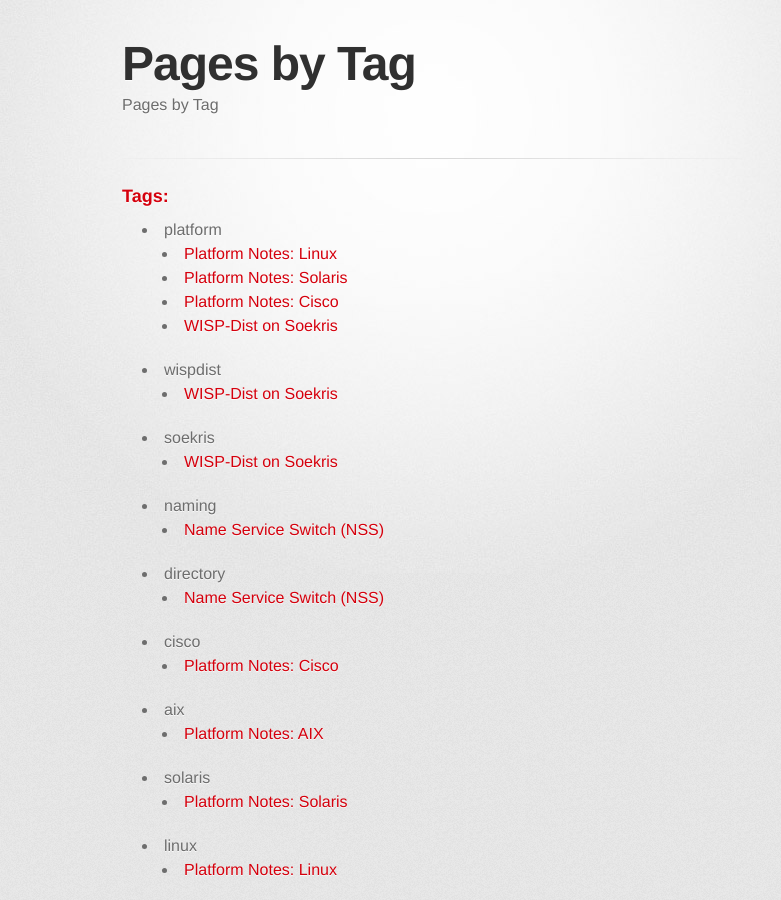
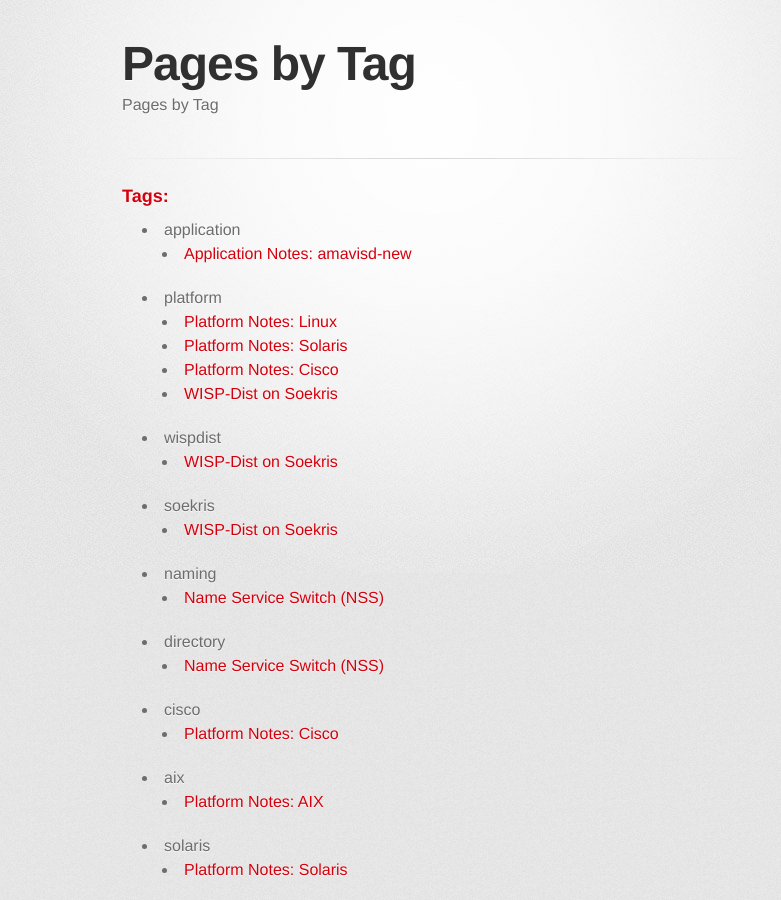
Before and after one commit to wcooley/wcooley.github.io, a Jekyll site: the page built from tags.md, in a window 1280 px wide and 900 px high. Shown: the whole window, without its empty margins (208-989 px from the left). Built offline with Jekyll 4.4.1, drawn with Linux system fonts in a browser that asks for light colours; some web fonts are replaced; Markdown is read by kramdown in place of the engine named in the settings; part of the change alters nothing that is shown.

Commit message:
Convert to MD

````diff
--- a/_posts/2004-04-22-application-amavisd-new.md
+++ b/_posts/2004-04-22-application-amavisd-new.md
@@ -1,34 +1,42 @@
-= Amavisd-new Notes =
+---
+layout: default
+tags: application
+category: application
+title: "Application Notes: amavisd-new"
+---
+# Amavisd-new Notes
 
  * See our paper, [http://nakedape.cc/products/packages/maildefender/paper Defending E-mail Users from Spam and Viruses]
 
-== Disable SpamAssassin ==
+## Disable SpamAssassin
 
-Should you want to disable SpamAssassin, uncomment the line in {{{amavisd.conf}}}:
-{{{
+Should you want to disable SpamAssassin, uncomment the line in `amavisd.conf`:
+
+```
 @bypass_spam_checks_acl  = qw( . );  # uncomment to DISABLE anti-spam code
-}}}
+```
 
-== Virus Notifications ==
 
-Mark posted a recipe for a {{{$viruses_that_fake_sender_re}}} that only sends notifications for the few viruses that ''don't'' fake the sending address.
+## Virus Notifications
 
-{{{
+Mark posted a recipe for a `$viruses_that_fake_sender_re` that only sends
+notifications for the few viruses that *don't* fake the sending address.
+
+```
 $viruses_that_fake_sender_re = new_RE(
     qr'@mm',  # mass mailing viruses as labeled by f-prot
     [qr'^(EICAR\.COM|Joke\.|Junk\.)'i     => 0],
     [qr'^(WM97|OF97|W95/CIH-|JS/Fort)'i   => 0],
     [qr/.*/ => 1],   # true by default!
 );
-}}}
+```
 
+## Nano-HOWTO for Regular Expressions
 
-== Nano-HOWTO for Regular Expressions ==
+Some comments about regular expressions I wrote up while explaining to a
+customer how to modify the `$banned_filename_re`.
 
-Some comments about regular expressions I wrote up while explaining to a customer how to modify the
-{{{$banned_filename_re}}}.
-
-{{{
+```
 $banned_filename_re = new_RE(
   qr'\.[a-zA-Z][a-zA-Z0-9]{0,3}\.(vbs|pif|scr|bat|com|exe|dll)$'i, # double extension
   qr'.\.(ade|adp|bas|bat|chm|cmd|com|cpl|crt|exe|hlp|hta|inf|ins|isp|js|
@@ -38,21 +46,41 @@ $banned_filename_re = new_RE(
   qr'^application/x-msdownload$'i,                  # banned MIME types
   qr'^message/partial$'i, qr'^message/external-body$'i, # rfc2046
 );
-}}}
+```
 
- * Each line is a Perl ''quoted regular expression'', delimited by {{{qr'}}} and ending with {{{'}}}.
- * The list of patterns are a logical ''OR''--if any line matches, the whole thing matches.
- * ''Regular expressions'' are a pattern-matching mini-language, like DOS or UNIX wildcards but more powerful.
- * The {{{i}}} and {{{x}}} at the end of some of the patterns are flags; the {{{i}}} makes the match case-insensitive and the {{{x}}} lets you put in whitespace that's not matched.
- * A group of things to match any one of is done with:{{{
-(foo|bar|baz)
-}}}
- * If you want to add 'bat' to the group to match, it would be something like this, although you don't have to put it at the end:{{{
-(foo|bar|baz|bat)
-}}}
- * A dot {{{.}}} matches any single character; to match only a dot, escape it with a backslash: {{{\.}}}.
- * A caret {{{^}}} anchors the pattern at the beginning and a dollar-sign {{{$}}} anchors it at the end.
- * Brackets {{{[}}} and {{{]}}} indicate a ''character class'', which may be a range such as {{{[A-Z]}}} or a list of characters such as {{{[xyz]}}}.  A character class matches '''one''' character without a count qualification.
- * Braces {{{{}}} and {{{}}}}} indicate a count of the previous pattern to match; it can be a comma-delimited range such as {{{{0,3}}}} or a single number {{{{2}}}}.  For example, the following matches 1 or 2 combinations of ''A'' or ''B'':{{{
-[AB]{1,2}
-}}}
+* Each line is a Perl *quoted regular expression*, delimited by `qr'` and ending with `'`.
+* The list of patterns are a logical *OR*--if any line matches, the whole thing matches.
+* *Regular expressions* are a pattern-matching mini-language, like DOS or UNIX
+  wildcards but more powerful.
+* The `i` and `x` at the end of some of the patterns are flags; the `i` makes
+  the match case-insensitive and the `x` lets you put in whitespace that's not
+  matched.
+* A group of things to match any one of is done with:
+
+    ```
+    (foo|bar|baz)
+    ```
+
+* If you want to add 'bat' to the group to match, it would be something like
+ this, although you don't have to put it at the end:
+
+    ```
+    (foo|bar|baz|bat)
+    ```
+
+* A dot `.` matches any single character; to match only a dot, escape it with a
+backslash: `\.`.
+* A caret `^` anchors the pattern at the beginning and a dollar-sign `$`
+anchors it at the end.
+
+* Brackets `[` and `]` indicate a *character class*, which may be a range such
+as `[A-Z]` or a list of characters such as `[xyz]`.  A character class
+matches **one** character without a count qualification.
+
+* Braces `{` and `}` indicate a count of the previous pattern to match; it can
+be a comma-delimited range such as `{0,3}` or a single number `{2}`.  For
+example, the following matches 1 or 2 combinations of *A* or *B*:
+
+    ```
+    [AB]{1,2}
+    ```
````
